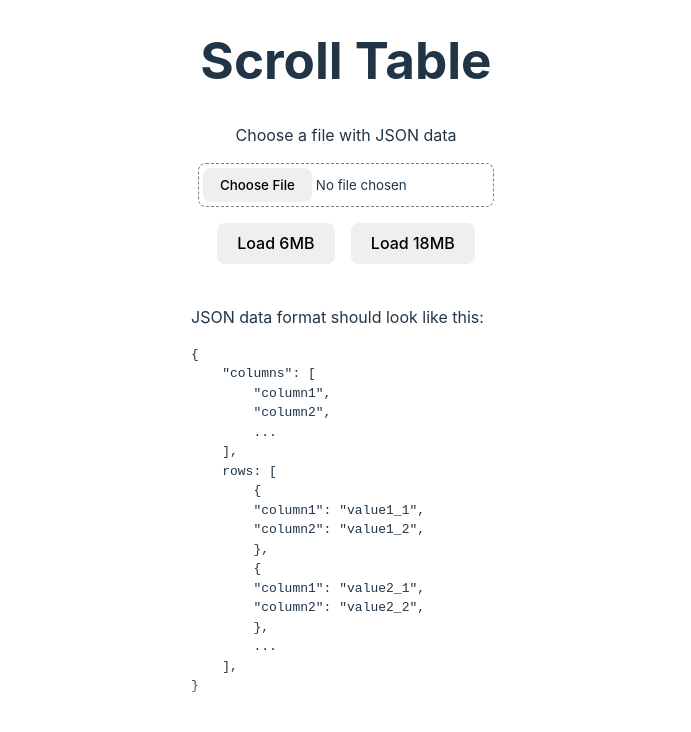
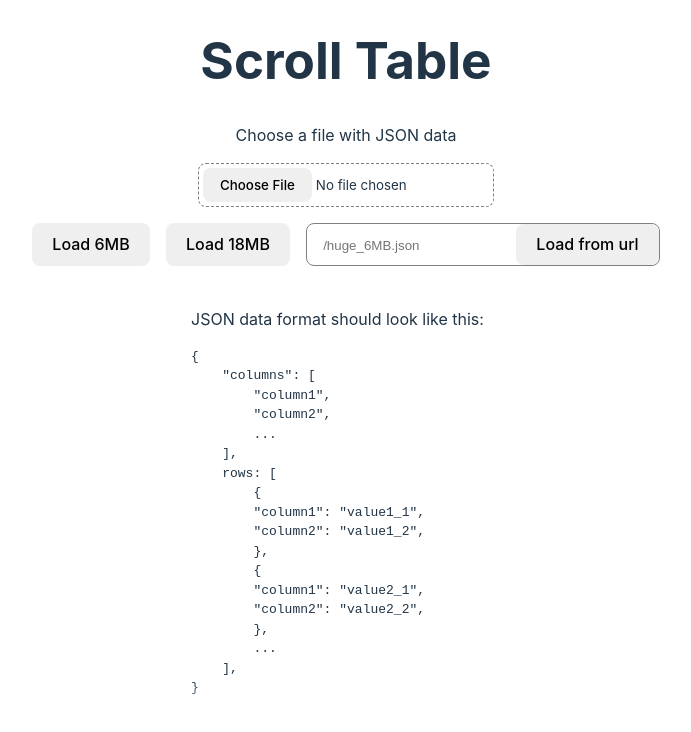
Before and after one commit to andrius-zidonis/scroll-table-demo, a Vue app: page / in a window 1280 px wide. Shown: the top 732 px of the page, without its empty margins (294-985 px from the left). Built offline with nearby package versions, Linux system fonts and the light colour scheme.

Commit message:
add option to enter url for table data

```diff
--- a/src/components/TableDataInput.vue
+++ b/src/components/TableDataInput.vue
@@ -3,11 +3,19 @@ import { ref, computed } from "vue";
 
 const errorFailedToParse = ref(false);
 const errorWrongFormat = ref(false);
+const errorFromUrl = ref(false);
 const isError = computed(
-  () => errorFailedToParse.value || errorWrongFormat.value
+  () => errorFailedToParse.value || errorWrongFormat.value || errorFromUrl.value
 );
+const url = ref("");
 
 const emit = defineEmits(["onUpload", "beforeUpload"]);
+
+function resetErrors() {
+  errorFailedToParse.value = false;
+  errorWrongFormat.value = false;
+  errorFromUrl.value = false;
+}
 
 function mapData(json) {
   const res = {};
@@ -31,8 +39,7 @@ function readJSONFile(event) {
   const reader = new FileReader();
   reader.onload = function (event) {
     emit("beforeUpload");
-    errorFailedToParse.value = false;
-    errorWrongFormat.value = false;
+    resetErrors();
 
     let obj;
     let columns;
@@ -64,6 +71,8 @@ function readJSONFile(event) {
 }
 
 async function readFromServer(file) {
+  resetErrors();
+
   const data = await fetch(file);
   const json = await data.json();
 
@@ -74,12 +83,23 @@ async function readFromServer(file) {
     rows: res.rows,
   });
 }
+
+async function handleUrlInput() {
+  try {
+    await readFromServer(url.value);
+  } catch (err) {
+    errorFromUrl.value = true;
+    emit("beforeUpload");
+  }
+}
 </script>
 
 <template>
   <div
     class="table-data-input"
-    :class="{ 'table-data-input--has-error': isError }"
+    :class="{
+      'table-data-input--has-error': errorFailedToParse || errorWrongFormat,
+    }"
   >
     <p>Choose a file with JSON data</p>
     <input accept=".json" type="file" @change="readJSONFile" />
@@ -88,6 +108,11 @@ async function readFromServer(file) {
   <div class="table-data-input__buttons">
     <button @click="readFromServer('/huge_6MB.json')">Load 6MB</button>
     <button @click="readFromServer('/huge_18MB.json')">Load 18MB</button>
+
+    <div class="table-data-input__url-field">
+      <input v-model="url" type="text" placeholder="/huge_6MB.json" />
+      <button @click="handleUrlInput">Load from url</button>
+    </div>
   </div>
 
   <div class="table-data-input__error" v-if="isError">
@@ -97,7 +122,8 @@ async function readFromServer(file) {
     <p v-if="errorWrongFormat">
       JSON file is valid, but looks like it has wrong format.
     </p>
-    <p>Please check the file and try again. Thanks!</p>
+    <p v-if="!errorFromUrl">Please check the file and try again. Thanks!</p>
+    <p v-if="errorFromUrl">Seems like provided URL is invalid or incoming data is in wrong format</p>
   </div>
 </template>
 
@@ -111,16 +137,32 @@ async function readFromServer(file) {
     }
   }
 
-&__buttons {
+  &__buttons {
     display: flex;
     gap: 16px;
     justify-content: center;
-}
+  }
+
+  &__url-field {
+    border-radius: 8px;
+    border: 1px solid gray;
+
+    input {
+      padding: 0.6em 1.2em;
+      border: 0;
+      appearance: none;
+      background-color: transparent;
+
+      &:focus {
+        outline: none;
+      }
+    }
+  }
 
   &__error {
     text-align: center;
-  color: var(--error-color);
-  padding-bottom: 16px;
+    color: var(--error-color);
+    padding-bottom: 16px;
   }
 }
 
```
